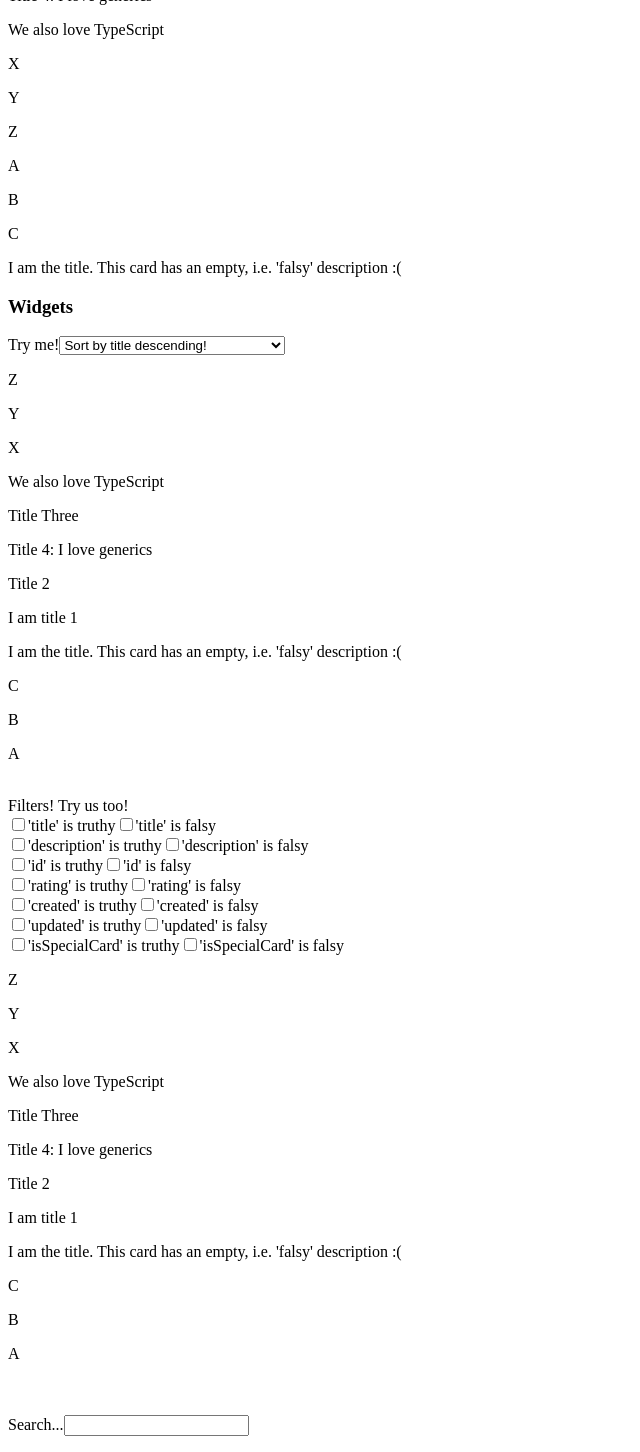
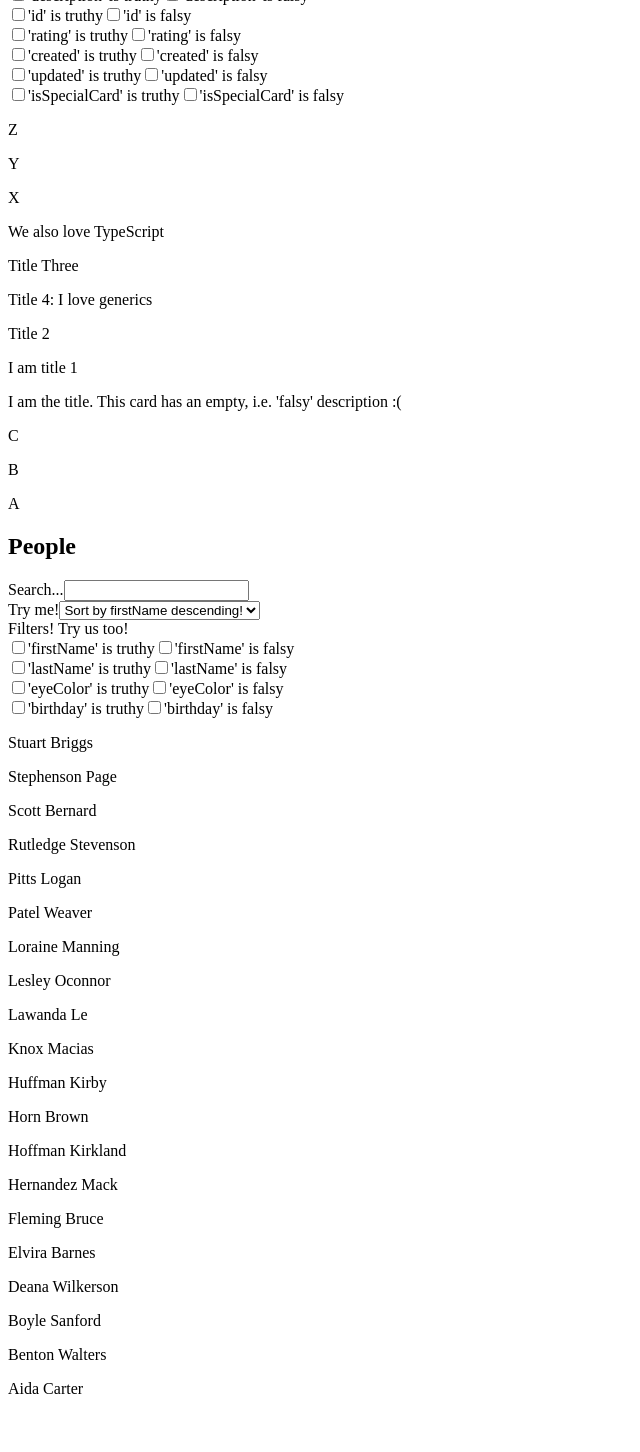
Before and after one commit to tornvallalexander/typescript-generics, a React (Create React App) app in the folder app/: page / in a window 1280 px wide. Shown: the part 160-1612 px from the top of the page, without its empty margins (0-640 px from the left). After the commit the page ends 1574 px from the top, so only its background shows below. Built offline with nearby package versions, Linux system fonts and the light colour scheme.

Commit message:
refactor: moved all functionality into separate reusable generic component

```diff
--- a/app/src/App.tsx
+++ b/app/src/App.tsx
@@ -1,48 +1,41 @@
 import widgets from './mock-data/widgets'
 import people from './mock-data/people'
-import { SearchInput } from './components/search-input'
-import { SortInput } from './components/sort-input'
-import { FilterInput } from './components/filter-input'
+import { SearchSortAndFilter } from './components/search-sort-and-filter'
 
 function App() {
   return (
     <div>
-      <SearchInput dataSource={widgets} searchKeys={['title', 'description']}>
-        {(widget) => <p>{widget.title}</p>}
-      </SearchInput>
-      <h3>Widgets</h3>
-      <SortInput dataSource={widgets} initialSortProperty="title">
-        {(widget) => <p>{widget.title}</p>}
-      </SortInput>
-      <br />
-      <FilterInput dataSource={widgets}>
-        {(widget) => <p>{widget.title}</p>}
-      </FilterInput>
-      <br />
-      <br />
-      <SearchInput dataSource={people} searchKeys={['firstName', 'lastName']}>
+      <SearchSortAndFilter
+        title="Widgets"
+        dataSource={widgets}
+        searchProperties={['title', 'description']}
+        initialSortProperty={{
+          property: 'title',
+          isDescending: true,
+        }}
+        initialFilterProperties={[]}
+        initialSearchQuery=""
+      >
+        {(widget) => <p key={widget.title}>{widget.title}</p>}
+      </SearchSortAndFilter>
+
+      <SearchSortAndFilter
+        title="People"
+        dataSource={people}
+        searchProperties={['firstName', 'lastName']}
+        initialSortProperty={{
+          property: 'firstName',
+          isDescending: true,
+        }}
+        initialFilterProperties={[]}
+        initialSearchQuery=""
+      >
         {(person) => (
-          <p>
+          <p key={person.firstName}>
             {person.firstName} {person.lastName}
           </p>
         )}
-      </SearchInput>
-      <h3>People</h3>
-      <SortInput dataSource={people} initialSortProperty="firstName">
-        {(person) => (
-          <p>
-            {person.firstName} {person.lastName}
-          </p>
-        )}
-      </SortInput>
-      <br />
-      <FilterInput dataSource={people}>
-        {(person) => (
-          <p>
-            {person.firstName} {person.lastName}
-          </p>
-        )}
-      </FilterInput>
+      </SearchSortAndFilter>
     </div>
   )
 }
--- a/app/src/components/filter-input.tsx
+++ b/app/src/components/filter-input.tsx
@@ -1,19 +1,16 @@
-import { useState } from 'react'
 import { IFilter } from '../interfaces/IFilter'
-import { genericFilter } from '../util/generic-filter'
-import { PropsWithChildrenFunction } from '../types/props-with-children-function'
 
-interface IFilterInputProps<T extends Record<string, any>> {
+interface IFilterInputProps<T> {
   dataSource: Array<T>
+  filterProperties: Array<IFilter<T>>
+  setFilterProperties: (property: Array<IFilter<T>>) => void
 }
 
-const FilterInput = <T extends Record<string, any>>({
+const FilterInput = <T,>({
   dataSource,
-  children,
-}: PropsWithChildrenFunction<IFilterInputProps<T>, T>) => {
-  const [filterProperties, setFilterProperties] = useState<Array<IFilter<T>>>(
-    []
-  )
+  filterProperties,
+  setFilterProperties,
+}: IFilterInputProps<T>) => {
   const object = dataSource.length > 0 ? dataSource[0] : {}
 
   const onChangeFilter = (property: IFilter<T>) => {
@@ -47,9 +44,9 @@ const FilterInput = <T extends Record<string, any>>({
       <div className="p-1 my-2">
         <label className="mt-3">Filters! Try us too!</label>
         <br />
-        {Object.keys(object).map((key) => {
+        {Object.keys(object as Record<string, any>).map((key) => {
           return (
-            <>
+            <div key={key}>
               <input
                 type="checkbox"
                 id={`${key}-true`}
@@ -85,14 +82,10 @@ const FilterInput = <T extends Record<string, any>>({
               />
               <label htmlFor={`${key}-false`}>'{key}' is falsy</label>
               <br />
-            </>
+            </div>
           )
         })}
       </div>
-      {children &&
-        dataSource
-          .filter((item) => genericFilter(item, filterProperties))
-          .map((item) => children(item))}
     </>
   )
 }
--- a/app/src/components/search-input.tsx
+++ b/app/src/components/search-input.tsx
@@ -1,32 +1,29 @@
 import { useEffect, useState } from 'react'
 import { useDebounce } from '../hooks/use-debounce'
-import { PropsWithChildrenFunction } from '../types/props-with-children-function'
-import { genericSearch } from '../util/generic-search'
 
-type SearchInputProps<T> = {
-  dataSource: T[]
-  searchKeys: Array<keyof T>
+type SearchInputProps = {
+  initialSearchQuery: string
+  setSearchQuery: (query: string) => void
 }
 
-const SearchInput = <T,>({
-  dataSource = [],
-  searchKeys,
-  children,
-}: PropsWithChildrenFunction<SearchInputProps<T>, T>) => {
-  const [query, setQuery] = useState('')
+const SearchInput = ({
+  setSearchQuery,
+  initialSearchQuery,
+}: SearchInputProps) => {
+  const [query, setQuery] = useState(initialSearchQuery)
   const debouncedQuery = useDebounce(query, 250)
 
   useEffect(() => {
-    setQuery(debouncedQuery)
-  }, [debouncedQuery, setQuery])
+    setSearchQuery(debouncedQuery)
+  }, [debouncedQuery])
   return (
     <div>
       <label htmlFor="search">Search...</label>
-      <input type="search" onChange={(e) => setQuery(e.target.value)} />
-      {children &&
-        dataSource
-          .filter((item) => genericSearch(item, searchKeys, debouncedQuery))
-          .map((item) => children(item))}
+      <input
+        value={query}
+        type="search"
+        onChange={(e) => setQuery(e.target.value)}
+      />
     </div>
   )
 }
--- /dev/null
+++ b/app/src/components/search-sort-and-filter.tsx
@@ -0,0 +1,86 @@
+import { FilterInput } from './filter-input'
+import { SearchInput } from './search-input'
+import { SortInput } from './sort-input'
+import { genericSearch } from '../util/generic-search'
+import { genericFilter } from '../util/generic-filter'
+import { genericSort } from '../util/generic-sort'
+import { PropsWithChildrenFunction } from '../types/props-with-children-function'
+import { IProperty } from '../interfaces/IProperty'
+import { IFilter } from '../interfaces/IFilter'
+import { useState } from 'react'
+
+interface SearchSortAndFilterProps<T> {
+  title: string
+  dataSource: T[]
+  searchProperties: Array<keyof T>
+  initialSortProperty: IProperty<T>
+  initialFilterProperties: Array<IFilter<T>>
+  initialSearchQuery: string
+}
+
+interface SearchSortAndFilterState<T> {
+  searchQuery: string
+  sortProperty: IProperty<T>
+  filterProperties: Array<IFilter<T>>
+}
+
+const SearchSortAndFilter = <T,>({
+  title,
+  dataSource,
+  searchProperties,
+  initialSortProperty,
+  initialFilterProperties,
+  initialSearchQuery,
+  children,
+}: PropsWithChildrenFunction<SearchSortAndFilterProps<T>, T>) => {
+  const [searchSortAndFilterState, setSearchSortAndFilterState] = useState<
+    SearchSortAndFilterState<T>
+  >({
+    searchQuery: initialSearchQuery,
+    sortProperty: initialSortProperty,
+    filterProperties: initialFilterProperties,
+  })
+  const { searchQuery, sortProperty, filterProperties } =
+    searchSortAndFilterState
+  return (
+    <>
+      <h2>{title}</h2>
+      <SearchInput
+        initialSearchQuery={initialSearchQuery}
+        setSearchQuery={(searchQuery) =>
+          setSearchSortAndFilterState({
+            ...searchSortAndFilterState,
+            searchQuery,
+          })
+        }
+      />
+      <SortInput
+        dataSource={dataSource}
+        setSortProperty={(sortProperty) =>
+          setSearchSortAndFilterState({
+            ...searchSortAndFilterState,
+            sortProperty,
+          })
+        }
+      />
+      <FilterInput
+        dataSource={dataSource}
+        filterProperties={filterProperties}
+        setFilterProperties={(filterProperties) =>
+          setSearchSortAndFilterState({
+            ...searchSortAndFilterState,
+            filterProperties,
+          })
+        }
+      />
+      {children &&
+        dataSource
+          .filter((item) => genericFilter(item, filterProperties))
+          .filter((item) => genericSearch(item, searchProperties, searchQuery))
+          .sort((a, b) => genericSort(a, b, sortProperty))
+          .map((item) => children(item))}
+    </>
+  )
+}
+
+export { SearchSortAndFilter }
--- a/app/src/components/sort-input.tsx
+++ b/app/src/components/sort-input.tsx
@@ -1,22 +1,12 @@
+import { Fragment } from 'react'
 import { IProperty } from '../interfaces/IProperty'
-import { useState } from 'react'
-import { genericSort } from '../util/generic-sort'
-import { PropsWithChildrenFunction } from '../types/props-with-children-function'
 
-interface SortInputProps<T extends Record<string, any>> {
+interface SortInputProps<T> {
   dataSource: T[]
-  initialSortProperty: keyof T
+  setSortProperty: (property: IProperty<T>) => void
 }
 
-const SortInput = <T extends Record<string, any>>({
-  dataSource,
-  initialSortProperty,
-  children,
-}: PropsWithChildrenFunction<SortInputProps<T>, T>) => {
-  const [sortProperty, setSortProperty] = useState<IProperty<T>>({
-    property: initialSortProperty,
-    isDescending: true,
-  })
+const SortInput = <T,>({ dataSource, setSortProperty }: SortInputProps<T>) => {
   const object = dataSource.length > 0 ? dataSource[0] : {}
   return (
     <div>
@@ -26,24 +16,20 @@ const SortInput = <T extends Record<string, any>>({
         onChange={(e) => {
           const [property, strIsDescending] = e.target.value.split('-')
           const isDescending = strIsDescending === 'true'
-          setSortProperty({ property, isDescending })
+          setSortProperty({ property: property as keyof T, isDescending })
         }}
       >
-        {Object.keys(object).map((key) => (
-          <>
-            <option key={`${key}-true`} value={`${key}-true`}>
+        {Object.keys(object as Record<string, any>).map((key) => (
+          <Fragment key={key}>
+            <option value={`${key}-true`}>
               Sort by {key} descending!
             </option>
-            <option key={`${key}-false`} value={`${key}-false`}>
+            <option value={`${key}-false`}>
               Sort by {key} ascending!
             </option>
-          </>
+          </Fragment>
         ))}
       </select>
-      {children &&
-        dataSource
-          .sort((a, b) => genericSort(a, b, sortProperty))
-          .map((item) => children(item))}
     </div>
   )
 }
```
